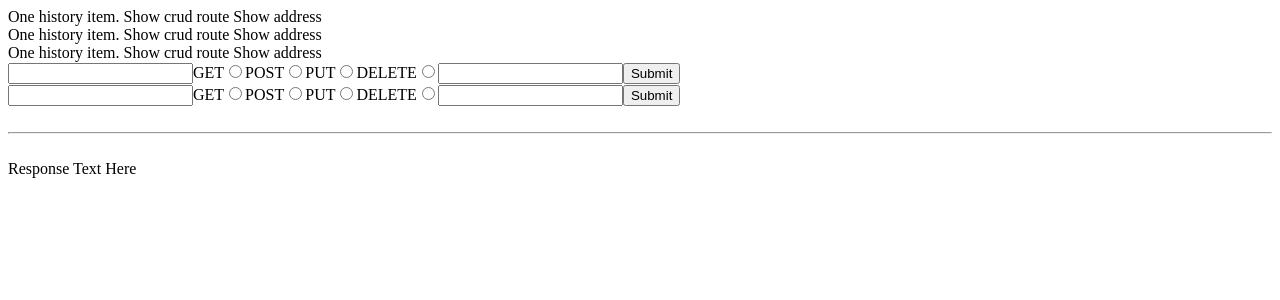
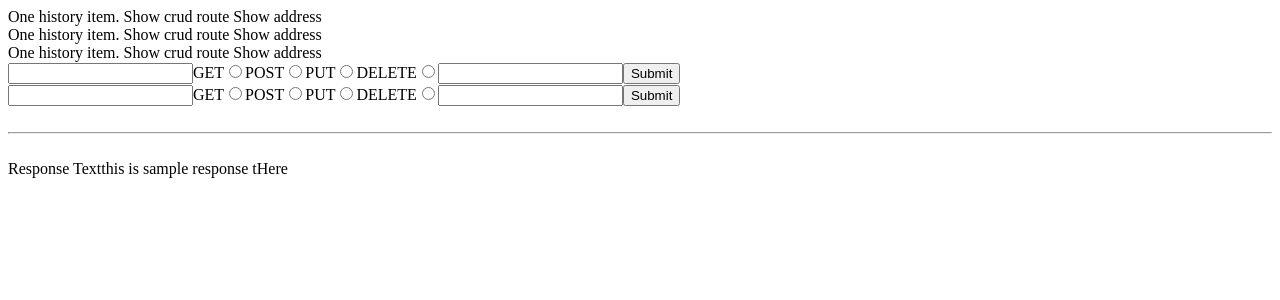
Before and after one commit to ErikGraciosa/ct-lab29-resty, a React app: page / in a window 1280 px wide. Shown: the top 300 px of the page. Built offline with nearby package versions, Linux system fonts and the light colour scheme.

Commit message:
sending response hardcoded props

```diff
--- a/src/components/response/Response.jsx
+++ b/src/components/response/Response.jsx
@@ -1,11 +1,16 @@
 import React from 'react';
+import PropTypes from 'prop-types';
 
-function Response() {
+function Response({ response }) {
   return (
     <div>
-      Response Text Here
+      Response Text<span>{response}</span>   tHere
     </div>
   );
 }
 
+Response.propTypes = {
+  response: PropTypes.string
+};
+
 export default Response;
--- a/src/containers/resty/Resty.jsx
+++ b/src/containers/resty/Resty.jsx
@@ -4,7 +4,20 @@ import Response from '../../components/response/Response';
 import HistoryList from '../../components/history/HistoryList';
 
 export default class Resty extends Component {
+
+  state = {
+    url: '',
+    method: '',
+    body: '',
+    response: 'this is sample response',
+    history: []
+  }
+
+
   render() {
+
+    const { response } = this.state;
+
     return (
       <>
         <HistoryList />
@@ -13,7 +26,7 @@ export default class Resty extends Component {
         <br></br>
         <hr></hr>
         <br></br>
-        <Response />
+        <Response response={response}/>
       </>
     );
   }
```
